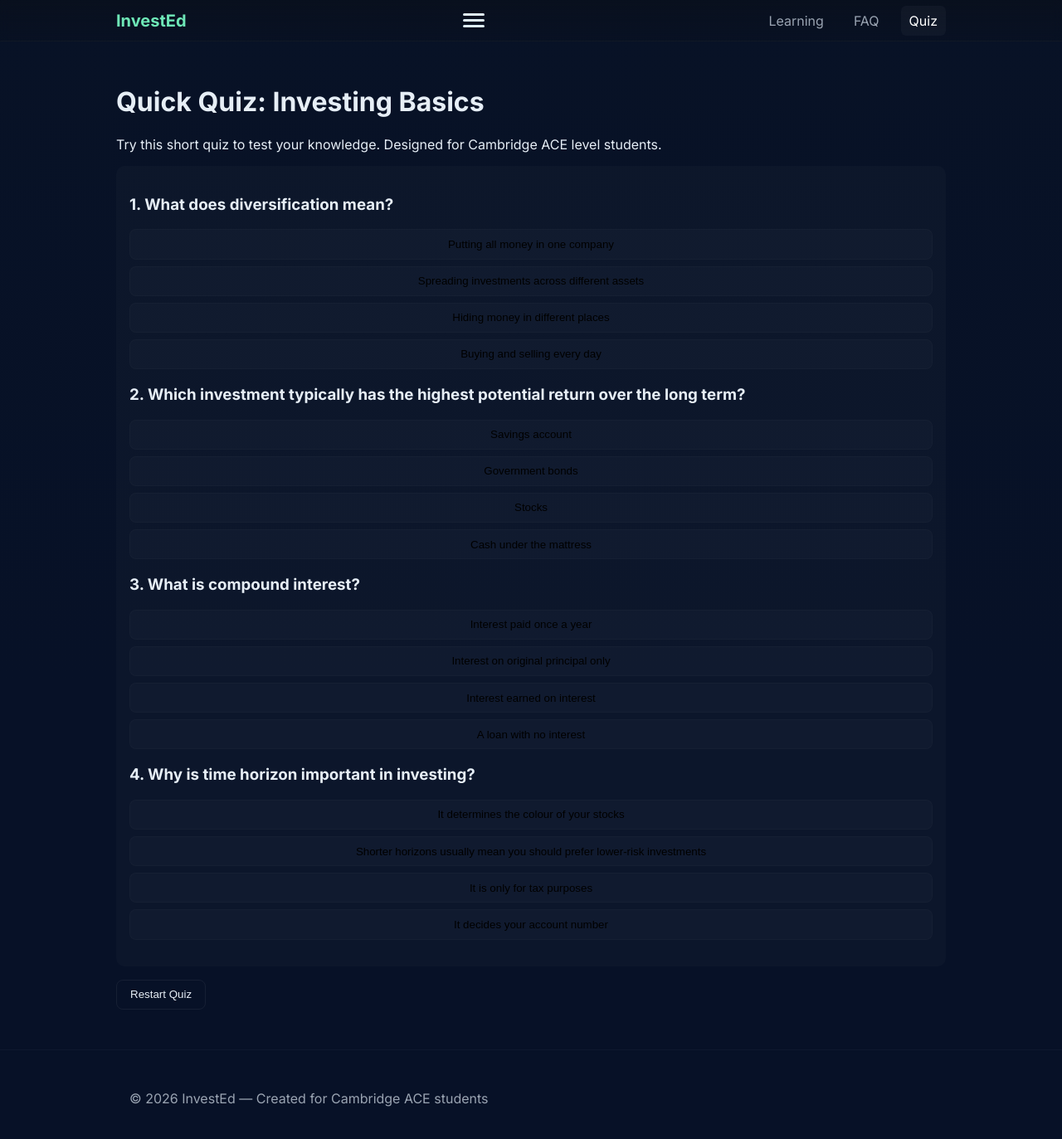
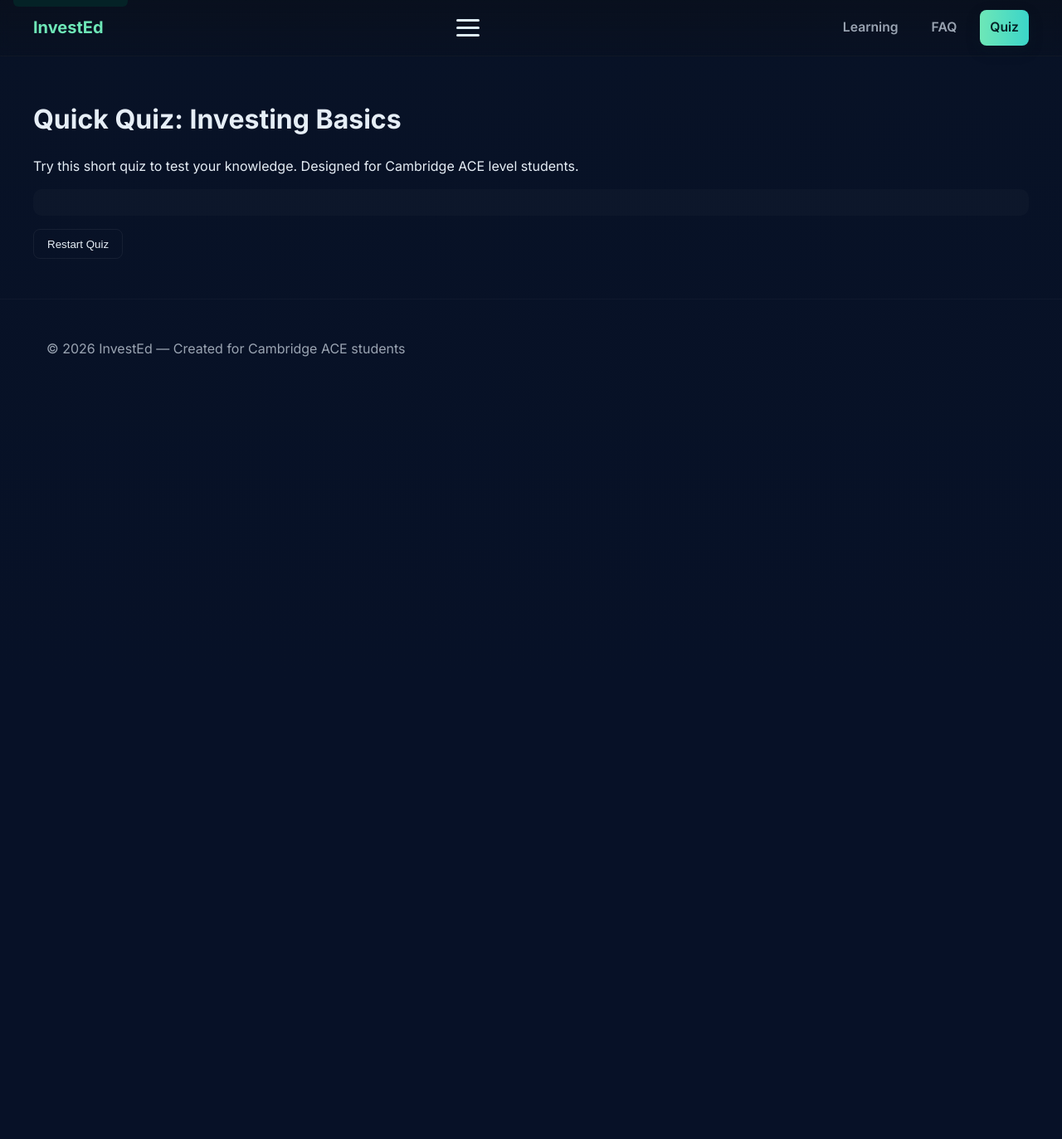
Before and after one commit to manasvigali/communityproject, a Jekyll site: the page built from quiz.md, in a window 1280 px wide and 1382 px high. Shown: the top 1373 px of the window at 83% size. Built offline with Jekyll 4.4.1, drawn with Linux system fonts in a browser that asks for light colours.

Commit message:
added enhancements

```diff
--- a/_layouts/default.html
+++ b/_layouts/default.html
@@ -2,25 +2,36 @@
 <html lang="en">
 <head>
   <meta charset="utf-8">
-  <meta name="viewport" content="width=device-width,initial-scale=1">
+  <meta name="viewport" content="width=device-width,initial-scale=1,viewport-fit=cover">
+  <meta name="theme-color" content="#081226">
   <title>{{ page.title | default: site.title }} — {{ site.title }}</title>
+
+  <!-- Fonts -->
   <link rel="preconnect" href="https://fonts.googleapis.com">
   <link rel="preconnect" href="https://fonts.gstatic.com" crossorigin>
   <link href="https://fonts.googleapis.com/css2?family=Inter:wght@300;400;600;700&display=swap" rel="stylesheet">
+
+  <!-- PWA / Chrome meta (optional manifest if you add one) -->
+  <link rel="manifest" href="{{ site.baseurl }}/site.webmanifest">
+  <link rel="apple-touch-icon" sizes="180x180" href="{{ site.baseurl }}/assets/icons/apple-touch-icon.png">
+
+  <!-- Styles -->
   <link rel="stylesheet" href="{{ site.baseurl }}/assets/css/styles.css">
 </head>
 <body id="{{ page.slug | default: page.title | slugify }}">
-  <header class="site-header">
+  <a class="skip-link" href="#main">Skip to content</a>
+
+  <header class="site-header" role="banner">
     <div class="container header-inner">
       <a class="brand" href="{{ site.baseurl }}/">InvestEd</a>
 
       <button class="menu-btn" aria-label="Toggle navigation" aria-expanded="false" aria-controls="main-nav">
-        <span></span>
-        <span></span>
-        <span></span>
+        <span aria-hidden="true"></span>
+        <span aria-hidden="true"></span>
+        <span aria-hidden="true"></span>
       </button>
 
-      <nav id="main-nav" class="main-nav" aria-label="Primary">
+      <nav id="main-nav" class="main-nav" aria-label="Primary" role="navigation">
         <ul>
           <li><a href="{{ site.baseurl }}/learning/" {% raw %}{% endraw %}{% if page.url == "/learning/" %}aria-current="page"{% endif %}>Learning</a></li>
           <li><a href="{{ site.baseurl }}/faq/" {% raw %}{% endraw %}{% if page.url == "/faq/" %}aria-current="page"{% endif %}>FAQ</a></li>
@@ -30,16 +41,17 @@
     </div>
   </header>
 
-  <main>
+  <main id="main" tabindex="-1">
     {{ content }}
   </main>
 
-  <footer class="site-footer">
+  <footer class="site-footer" role="contentinfo">
     <div class="container">
       <p>© <span id="year"></span> InvestEd — Created for Cambridge ACE students</p>
     </div>
   </footer>
 
-  <script src="{{ site.baseurl }}/assets/js/script.js"></script>
+  <!-- Script: defer so DOM is ready and to improve compatibility with Chrome/modern browsers -->
+  <script defer src="{{ site.baseurl }}/assets/js/script.js"></script>
 </body>
 </html>
--- a/assets/css/styles.css
+++ b/assets/css/styles.css
@@ -1,11 +1,21 @@
-/* styles.css */
+/* styles.css - improved responsive, accessible, Chrome-friendly styles */
+
+/* Theme & tokens */
 :root{
   --bg:#0f1724;
   --card:#0b1220;
   --accent:#6EE7B7;
+  --accent-2:#3bd5c9;
   --muted:#9AA4B2;
   --glass: rgba(255,255,255,0.03);
+  --max-width:1100px;
+  --gap:1rem;
+  --radius:12px;
+  --transition:200ms ease;
+  --focus: 3px solid rgba(110,231,183,0.18);
 }
+
+/* Base */
 *{box-sizing:border-box}
 html,body{height:100%}
 body{
@@ -14,26 +24,58 @@
   color:#e6eef6;
   background:linear-gradient(180deg,#081226 0%, #071127 60%);
   -webkit-font-smoothing:antialiased;
+  -moz-osx-font-smoothing:grayscale;
+  -webkit-text-size-adjust:100%;
+  line-height:1.45;
+  padding-bottom:env(safe-area-inset-bottom);
 }
-.container{max-width:1000px;margin:0 auto;padding:1rem}
-.header-inner{display:flex;align-items:center;justify-content:space-between;padding:0.5rem 0}
+
+/* helpers */
+.container{max-width:var(--max-width);margin:0 auto;padding:1rem}
+.header-inner{display:flex;align-items:center;justify-content:space-between;padding:0.5rem 0;gap:var(--gap)}
 .brand{font-weight:700;color:var(--accent);text-decoration:none;font-size:1.25rem}
-.site-header{position:sticky;top:0;background:linear-gradient(180deg, rgba(10,15,25,0.6), rgba(10,15,25,0.2));backdrop-filter:blur(6px);z-index:50;border-bottom:1px solid rgba(255,255,255,0.03)}
-.menu-btn{background:none;border:0;padding:8px;display:inline-flex;flex-direction:column;gap:4px;cursor:pointer}
-.menu-btn span{display:block;width:26px;height:3px;background:#dfeff6;border-radius:3px;transition:transform .2s ease,opacity .2s ease}
+.skip-link{
+  position:fixed;left:1rem;top:1rem;background:#042226;color:#dff7f0;padding:0.5rem 0.75rem;border-radius:6px;z-index:999;transform:translateY(-120%);transition:transform var(--transition);
+}
+.skip-link:focus{transform:translateY(0);}
+
+/* header / nav */
+.site-header{
+  position:sticky;top:0;background:linear-gradient(180deg, rgba(10,15,25,0.6), rgba(10,15,25,0.2));
+  backdrop-filter: blur(6px); -webkit-backdrop-filter: blur(6px);
+  z-index:50;border-bottom:1px solid rgba(255,255,255,0.03);
+  padding:0.25rem 0;
+}
+.menu-btn{
+  background:none;border:0;padding:10px;display:inline-flex;flex-direction:column;gap:6px;cursor:pointer;border-radius:8px;
+}
+.menu-btn:focus{outline:none;box-shadow:var(--focus)}
+.menu-btn span{display:block;width:28px;height:3px;background:#dfeff6;border-radius:3px;transition:transform .2s ease,opacity .2s ease}
 .main-nav ul{display:flex;gap:1rem;list-style:none;margin:0;padding:0}
-.main-nav a{color:var(--muted);text-decoration:none;padding:8px 10px;border-radius:6px}
-.main-nav a:hover, .main-nav a[aria-current]{color:#fff;background:var(--glass)}
+.main-nav a{
+  color:var(--muted);text-decoration:none;padding:10px 12px;border-radius:8px;display:inline-block;
+  transition:background var(--transition),color var(--transition);
+  font-weight:600;font-size:0.98rem;
+}
+.main-nav a:hover, .main-nav a[aria-current]{
+  color:#042226;background:linear-gradient(90deg,var(--accent),var(--accent-2));
+  box-shadow: 0 6px 18px rgba(15,40,40,0.18);
+}
+.main-nav a:focus{outline:none;box-shadow:var(--focus)}
+
+/* hero & layout */
 .hero{padding:4rem 0}
 .hero-inner{display:flex;gap:2rem;align-items:center}
 .hero-copy{flex:1}
 .hero-copy h1{font-size:2rem;margin:0 0 .5rem}
 .lead{color:var(--muted);margin-bottom:1rem}
 .btn{display:inline-block;padding:.6rem 1rem;border-radius:8px;border:1px solid rgba(255,255,255,0.06);text-decoration:none;color:inherit}
-.btn.primary{background:linear-gradient(90deg,var(--accent),#3bd5c9);color:#042226;font-weight:700;border:none}
+.btn.primary{background:linear-gradient(90deg,var(--accent),var(--accent-2));color:#042226;font-weight:700;border:none;box-shadow:0 8px 20px rgba(10,30,30,0.12)}
 .btn.ghost{background:transparent;border:1px solid rgba(255,255,255,0.06)}
+
+/* cards & features */
 .hero-art{display:grid;grid-template-columns:1fr 1fr;gap:1rem}
-.card{background:linear-gradient(180deg, rgba(255,255,255,0.02), rgba(255,255,255,0.01));padding:1rem;border-radius:12px;border:1px solid rgba(255,255,255,0.03);min-width:160px}
+.card{background:linear-gradient(180deg, rgba(255,255,255,0.02), rgba(255,255,255,0.01));padding:1rem;border-radius:var(--radius);border:1px solid rgba(255,255,255,0.03);min-width:160px;box-shadow:0 6px 24px rgba(2,8,12,0.35)}
 .features{display:grid;grid-template-columns:repeat(3,1fr);gap:1rem;padding:2rem 0}
 .features h2{margin-top:0}
 .content{padding:2rem 0}
@@ -42,15 +84,37 @@
 .quiz{background:rgba(255,255,255,0.02);padding:1rem;border-radius:10px}
 .question{margin-bottom:1rem}
 .options{display:flex;flex-direction:column;gap:.5rem}
-.option{background:rgba(255,255,255,0.02);padding:.6rem;border-radius:8px;cursor:pointer;border:1px solid rgba(255,255,255,0.02)}
-.option:hover{background:rgba(255,255,255,0.03)}
-.option.correct{outline:3px solid rgba(110,231,183,0.2);background:rgba(110,231,183,0.05)}
+.option{background:rgba(255,255,255,0.02);padding:.8rem;border-radius:8px;cursor:pointer;border:1px solid rgba(255,255,255,0.02);transition:background var(--transition),transform var(--transition)}
+.option:hover{background:rgba(255,255,255,0.03);transform:translateY(-2px)}
+.option.correct{outline:3px solid rgba(110,231,183,0.18);background:rgba(110,231,183,0.05)}
 .option.wrong{outline:3px solid rgba(255,100,100,0.12);background:rgba(255,100,100,0.03)}
 .quiz-result{margin-top:1rem;padding:1rem;border-radius:8px}
 .mt-2{margin-top:1rem}
+
+/* focus-visible for keyboard users */
+:focus{outline: none}
+:focus-visible{outline: var(--focus);outline-offset:3px}
+
+/* small screens */
 @media (max-width:800px){
   .hero-inner{flex-direction:column}
   .features{grid-template-columns:1fr}
-  .main-nav ul{display:none;position:absolute;right:12px;top:64px;background:rgba(6,10,17,0.95);padding:8px;border-radius:8px;flex-direction:column}
+  .main-nav ul{display:none;position:absolute;right:12px;top:64px;background:rgba(6,10,17,0.98);padding:12px;border-radius:12px;flex-direction:column;min-width:180px;box-shadow:0 12px 30px rgba(2,6,12,0.6)}
   .main-nav.show ul{display:flex}
+  .main-nav a{padding:14px 18px;font-size:1.05rem}
+  .menu-btn{display:inline-flex}
+  .menu-btn[aria-expanded="true"] span:nth-child(1){transform:translateY(6px) rotate(45deg)}
+  .menu-btn[aria-expanded="true"] span:nth-child(2){opacity:0}
+  .menu-btn[aria-expanded="true"] span:nth-child(3){transform:translateY(-6px) rotate(-45deg)}
 }
+
+/* larger screens polish */
+@media (min-width:1200px){
+  :root{--max-width:1200px}
+  .hero-copy h1{font-size:2.6rem}
+}
+
+/* Respect reduced motion */
+@media (prefers-reduced-motion: reduce){
+  *{transition:none !important;animation:none !important}
+}
--- a/assets/js/script.js
+++ b/assets/js/script.js
@@ -1,108 +1,102 @@
-// script.js
-(function(){
-  // small helpers
-  const id = (s) => document.getElementById(s);
-  const yearEls = ['year','year2','year3','year4'];
-  yearEls.forEach(y=>{const el = id(y); if(el) el.textContent = new Date().getFullYear();});
+// script.js - menu toggle, accessible quiz interactions, year update
 
-  // Menu toggle
-  const menuBtn = document.querySelector('.menu-btn');
-  const mainNav = document.getElementById('main-nav');
-  if(menuBtn && mainNav){
-    menuBtn.addEventListener('click', ()=>{
-      const expanded = menuBtn.getAttribute('aria-expanded') === 'true';
-      menuBtn.setAttribute('aria-expanded', String(!expanded));
-      mainNav.classList.toggle('show');
+(function () {
+  'use strict';
+
+  // DOM helpers
+  function $(sel, ctx) { return (ctx || document).querySelector(sel); }
+  function $all(sel, ctx) { return Array.from((ctx || document).querySelectorAll(sel)); }
+
+  // Update footer year
+  var yearEl = document.getElementById('year');
+  if (yearEl) yearEl.textContent = new Date().getFullYear();
+
+  // Mobile nav toggle (works on desktop when resized)
+  var menuBtn = $('.menu-btn');
+  var mainNav = $('#main-nav');
+  if (menuBtn && mainNav) {
+    menuBtn.addEventListener('click', function () {
+      var expanded = this.getAttribute('aria-expanded') === 'true';
+      this.setAttribute('aria-expanded', String(!expanded));
+      mainNav.classList.toggle('show', !expanded);
+    });
+
+    // close on Escape
+    document.addEventListener('keydown', function (e) {
+      if (e.key === 'Escape') {
+        menuBtn.setAttribute('aria-expanded', 'false');
+        mainNav.classList.remove('show');
+        menuBtn.focus();
+      }
+    });
+
+    // close when nav link clicked (mobile)
+    $all('#main-nav a').forEach(function (a) {
+      a.addEventListener('click', function () {
+        menuBtn.setAttribute('aria-expanded', 'false');
+        mainNav.classList.remove('show');
+      });
     });
   }
 
-  // Quiz logic
-  const quizContainer = id('quiz-container');
-  const quizResult = id('quiz-result');
-  const restartBtn = id('restart');
+  // Accessible quiz logic (progressive enhancement)
+  $all('.quiz').forEach(function (quiz) {
+    quiz.addEventListener('click', function (e) {
+      var option = e.target.closest('.option');
+      if (!option) return;
+      var q = option.closest('.question');
+      if (!q) return;
+      // If already answered, ignore
+      if (q.dataset.answered === 'true') return;
+      var correct = option.classList.contains('correct');
+      // mark option states
+      $all('.option', q).forEach(function (o) {
+        o.setAttribute('aria-pressed', 'false');
+        o.classList.remove('selected');
+      });
+      option.classList.add('selected');
+      option.setAttribute('aria-pressed', 'true');
 
-  const questions = [
-    {
-      q: 'What does diversification mean?',
-      options: ['Putting all money in one company','Spreading investments across different assets','Hiding money in different places','Buying and selling every day'],
-      a: 1,
-      tip: 'Diversification reduces the impact of any single investment underperforming.'
-    },
-    {
-      q: 'Which investment typically has the highest potential return over the long term?',
-      options: ['Savings account','Government bonds','Stocks','Cash under the mattress'],
-      a: 2,
-      tip: 'Stocks are generally higher risk but higher potential returns compared to cash or bonds over long horizons.'
-    },
-    {
-      q: 'What is compound interest?',
-      options: ['Interest paid once a year','Interest on original principal only','Interest earned on interest','A loan with no interest'],
-      a: 2,
-      tip: 'Compound interest means your interest earns interest too — which helps growth over time.'
-    },
-    {
-      q: 'Why is time horizon important in investing?',
-      options: ['It determines the colour of your stocks','Shorter horizons usually mean you should prefer lower-risk investments','It is only for tax purposes','It decides your account number'],
-      a: 1,
-      tip: 'If you need money soon, choose lower-risk options. For long-term goals you can usually accept more volatility.'
-    }
-  ];
+      // visual feedback
+      if (correct) {
+        option.classList.add('correct');
+      } else {
+        option.classList.add('wrong');
+      }
 
-  function renderQuiz(){
-    if(!quizContainer) return;
-    quizContainer.innerHTML = '';
-    questions.forEach((item, idx)=>{
-      const qEl = document.createElement('div');
-      qEl.className = 'question';
-      const h = document.createElement('h3'); h.textContent = (idx+1)+'. '+item.q; qEl.appendChild(h);
-      const opts = document.createElement('div'); opts.className = 'options';
-      item.options.forEach((opt, oi)=>{
-        const b = document.createElement('button');
-        b.className = 'option';
-        b.type = 'button';
-        b.setAttribute('data-q', idx);
-        b.setAttribute('data-a', oi);
-        b.textContent = opt;
-        b.addEventListener('click', onAnswer);
-        opts.appendChild(b);
-      });
-      qEl.appendChild(opts);
-      quizContainer.appendChild(qEl);
+      // mark answered
+      q.dataset.answered = 'true';
+
+      // optional: show result
+      var result = q.querySelector('.quiz-result');
+      if (result) {
+        if (correct) {
+          result.textContent = 'Nice! That answer is correct.';
+          result.classList.add('positive');
+        } else {
+          result.textContent = 'Not quite — review the lesson then try again.';
+          result.classList.add('negative');
+        }
+      }
     });
-    if(quizResult){quizResult.hidden = true; quizResult.innerHTML = '';}
+
+    // keyboard support for options
+    quiz.addEventListener('keydown', function (e) {
+      if (e.key === 'Enter' || e.key === ' ') {
+        var option = e.target.closest('.option');
+        if (option) {
+          e.preventDefault();
+          option.click();
+        }
+      }
+    });
+  });
+
+  // Improve performance: lightly defer heavy tasks until idle (if supported)
+  if ('requestIdleCallback' in window) {
+    requestIdleCallback(function () {
+      // placeholder: analytics init or non-essential work
+    }, {timeout: 2000});
   }
 
-  function onAnswer(e){
-    const btn = e.currentTarget;
-    const q = Number(btn.getAttribute('data-q'));
-    const a = Number(btn.getAttribute('data-a'));
-    const item = questions[q];
-    const parent = btn.parentElement;
-
-    // disable all options for that question
-    Array.from(parent.children).forEach(ch => ch.disabled = true);
-
-    if(a === item.a){
-      btn.classList.add('correct');
-    } else {
-      btn.classList.add('wrong');
-      // highlight correct
-      const correctBtn = parent.querySelector('[data-a="'+item.a+'"]');
-      if(correctBtn) correctBtn.classList.add('correct');
-    }
-
-    // show tip
-    if(quizResult){
-      quizResult.hidden = false;
-      const tip = document.createElement('div');
-      tip.className = 'quiz-result';
-      tip.innerHTML = '<strong>Tip:</strong> ' + item.tip;
-      // append and keep previous tips
-      quizResult.appendChild(tip);
-    }
-  }
-
-  if(quizContainer) renderQuiz();
-  if(restartBtn){ restartBtn.addEventListener('click', ()=>{ renderQuiz(); if(quizResult){quizResult.innerHTML=''; quizResult.hidden=true;} }); }
-
 })();
```
